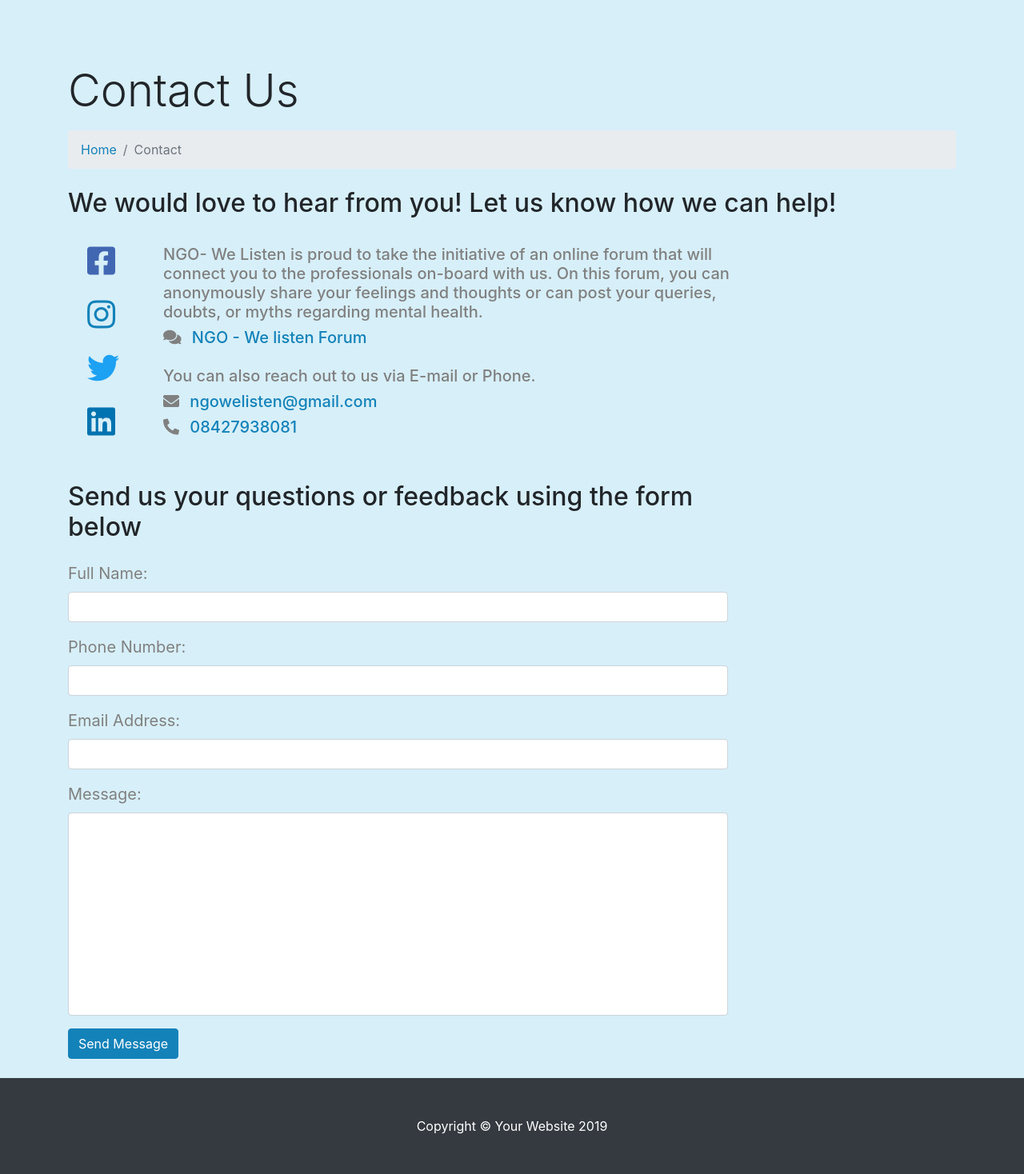
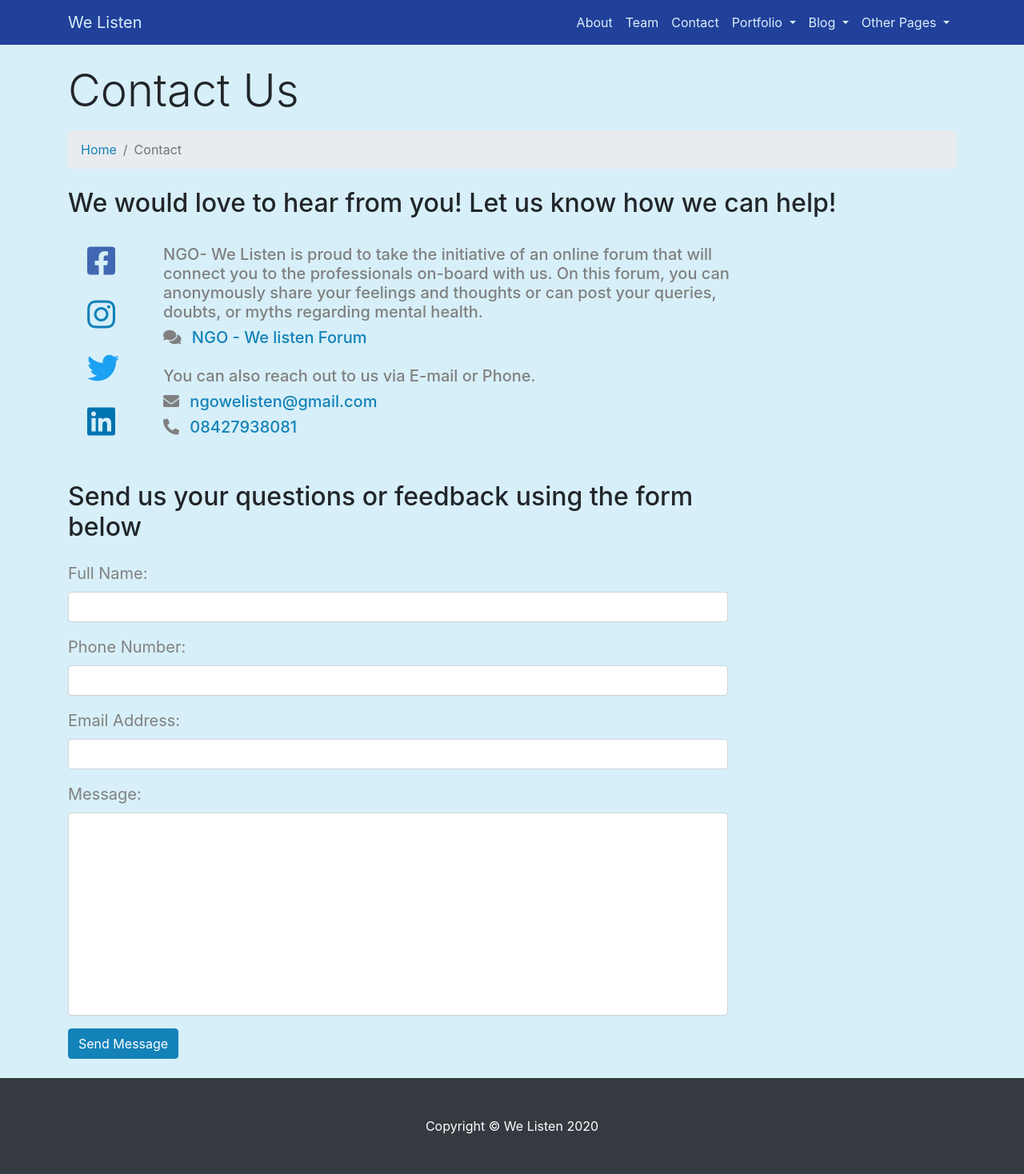
Before and after one commit to nimishlakhotia/nimishlakhotia.github.io, a website: page contact.html in a window 1280 px wide. Shown: the whole page at 80% size. Drawn offline with Linux system fonts and the light colour scheme.

Commit message:
Contact Navbar and footer

```diff
--- a/contact.html
+++ b/contact.html
@@ -175,12 +175,7 @@
     <!-- /.container -->
 
     <!-- Footer -->
-    <footer class="py-5 bg-dark">
-        <div class="container">
-            <p class="m-0 text-center text-white">Copyright &copy; Your Website 2019</p>
-        </div>
-        <!-- /.container -->
-    </footer>
+    <div id="footer"></div>
 
     <!-- Bootstrap core JavaScript -->
     <script src="vendor/jquery/jquery.min.js"></script>
@@ -191,6 +186,13 @@
     <script src="js/jqBootstrapValidation.js"></script>
     <script src="js/contact_me.js"></script>
 
+    <script>
+        $(function() {
+            $("#footer").load("./footer.html");
+            $("#nav").load("./nav.html");
+        });
+    </script>
+
 </body>
 
 </html>
```
